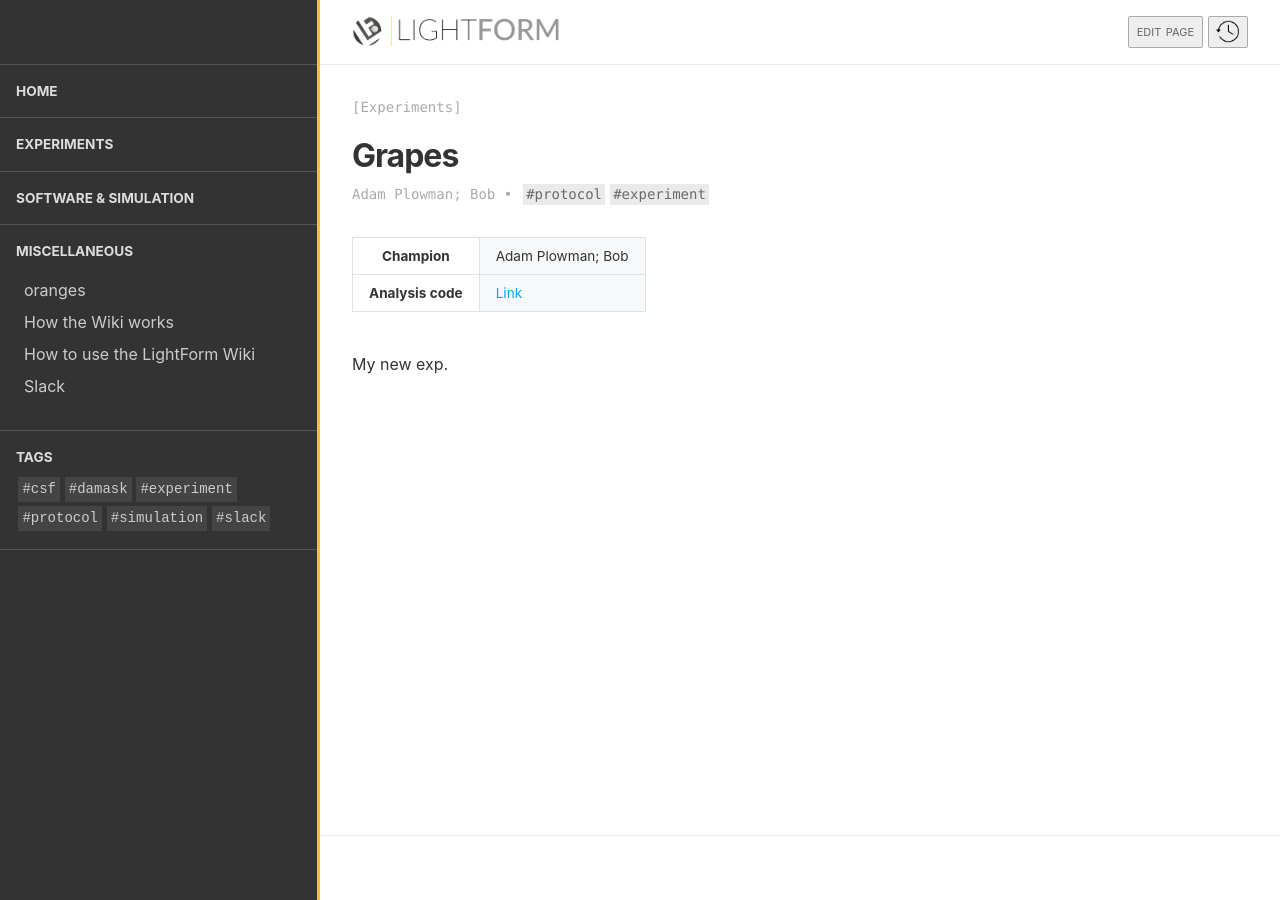
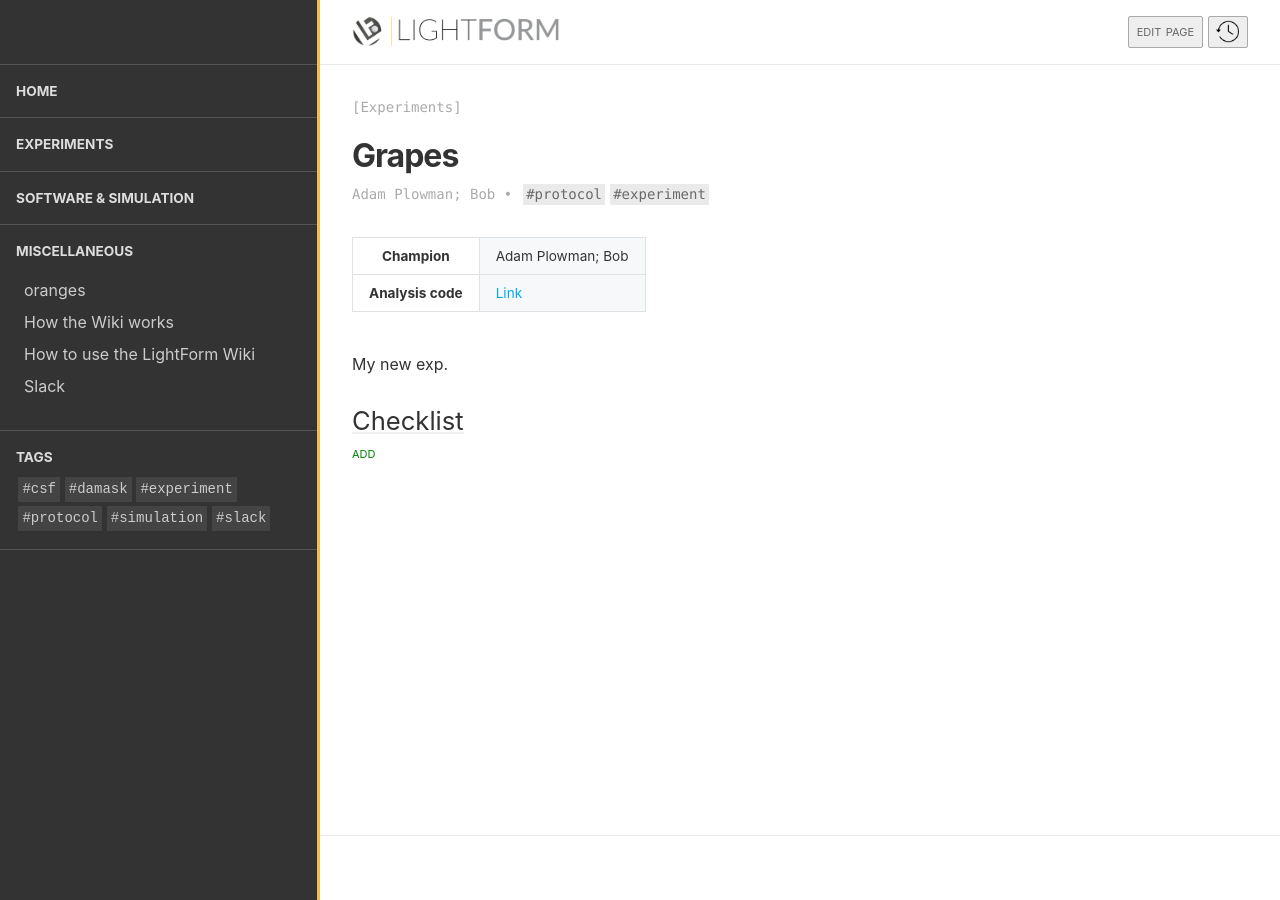
Before and after one commit to test-aplowman/test-aplowman.github.io, a Jekyll site: the page built from collections/_experiments/2019-04-03-grapes.md, in a window 1280 px wide. Built offline with Jekyll 4.4.1, drawn with Linux system fonts in a browser that asks for light colours.

Commit message:
More changes...

```diff
--- a/_layouts/experiment.md
+++ b/_layouts/experiment.md
@@ -20,11 +20,12 @@ layout: post
 {% include prose_checklist_urls.html %}
 
 {% assign checklist_name = page.title | replace: " ", "-" | downcase -%}
+{% assign exp_title_nospace = page.title | replace: " ", "-" | downcase -%}
 
+{{ "## Checklist" | markdownify }}
 {% for cl in checklists -%}
 {% if cl == checklist_name -%}
-  {{ "## Checklist" | markdownify }}
-  {% assign exp_title_nospace = page.title | replace: " ", "-" | downcase -%}
+  {% assign checklist_exists = true -%}
   {% assign cl_edit_url = prose_cl_edit_url | append: exp_title_nospace | append: ".yml" -%}
   {% assign cl_history_url = cl_history_url | append: exp_title_nospace | append: ".yml" -%}
   <a href="{{ cl_edit_url }}" class="checklist-action edit-checklist">edit</a> | <a href="{{ cl_history_url }}" class="checklist-action checklist-history">history</a>
@@ -32,3 +33,8 @@ layout: post
   {{ my_include | markdownify }}
 {% endif -%}
 {% endfor %}
+
+{% if checklist_exists != true -%}
+  {% assign prose_cl_new_url = prose_cl_new_url | append: exp_title_nospace | append: ".yml" -%}
+  <a href="{{ prose_cl_new_url }}" class="checklist-action add-checklist">add</a>
+{% endif -%}
--- a/_sass/styles.scss
+++ b/_sass/styles.scss
@@ -101,9 +101,9 @@ h1, h2, h3, h4, h5, h6 {
 }
 
 h1, h2 {
-    font-size: 1.7em;
-    // text-decoration: underline;
-    // text-decoration-color: silver;
+    font-size: 1.6em;
+    text-decoration: underline;
+    text-decoration-color: #efefef;
     // display: inline-block;
     // border-bottom: 1px solid silver;
 }
```
